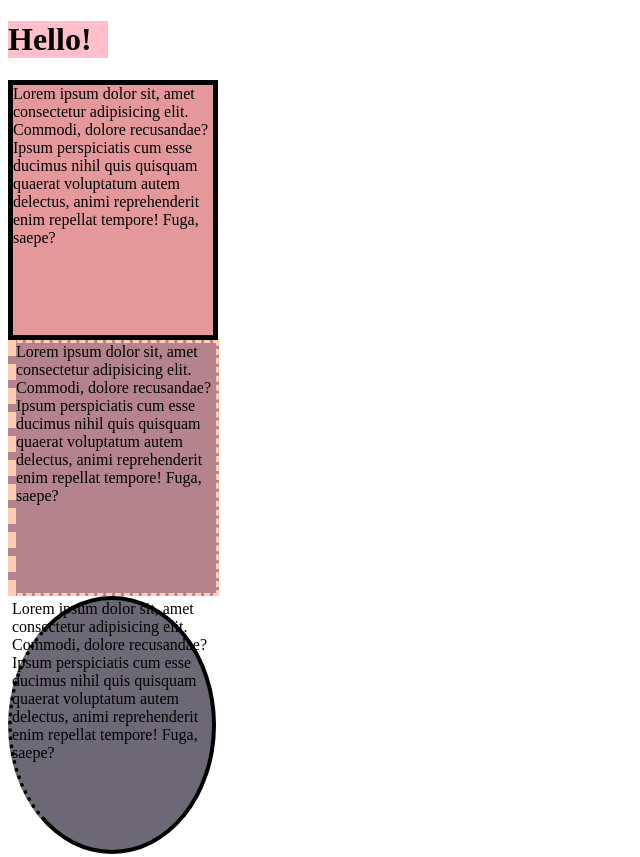
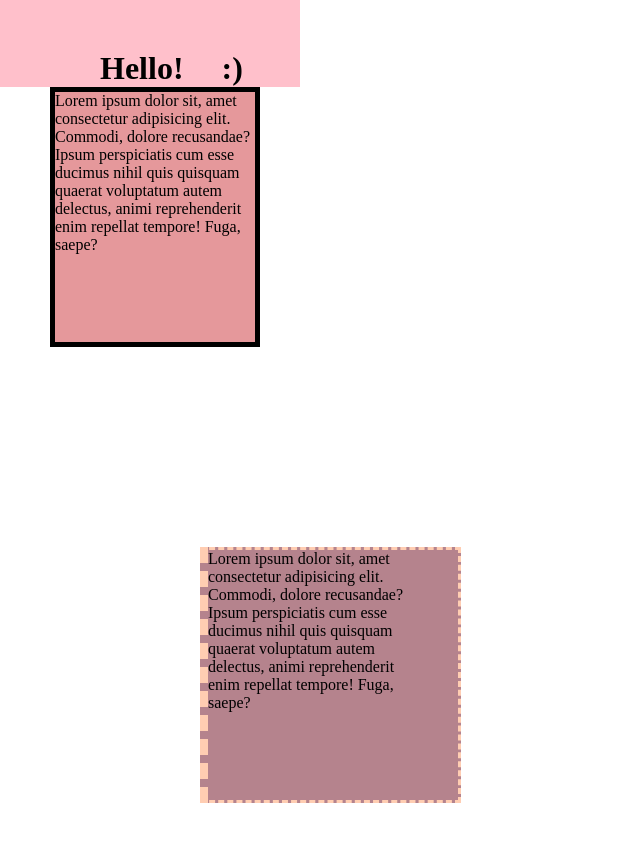
Before and after one commit to yamwoong/2024TheWebDeveloper, a plain HTML site: page Section8/Box_Model/index.html in a window 1280 px wide. Shown: the top 857 px of the page, without its empty margins (0-640 px from the left). Drawn offline with Linux system fonts and the light colour scheme.

Commit message:
20240511

```diff
--- a/Section8/app.css
+++ b/Section8/Box_Model/app.css
@@ -1,12 +1,23 @@
+body {
+    margin: 0;
+}
+
 div {
     width: 200px;
     height: 250px;
     background-color: #e5989b;
 }
 
+span {
+    margin-left: 30px;
+}
+
 h1 {
     background-color: pink;
-    width: 100px;
+    width: 200px;
+    padding-left: 100px;
+    padding-top: 50px;
+    margin: 0;
 }
 
 #one {
@@ -15,6 +26,8 @@ h1 {
     border-color: black;
     border-style: solid;
     /* box-sizing: border-box; */
+    margin-left: 50px;
+    margin-bottom: 100px;
 }
 
 #two {
@@ -23,6 +36,9 @@ h1 {
     border-width: 3px;
     border-style: dashed;
     border-left-width: 8px;
+    padding-right: 50px;
+    margin: 200px;
+
 }
 
 #three {
@@ -31,3 +47,7 @@ h1 {
     border-left-style: dotted;
     border-radius: 50%;
 }
+
+button {
+    padding: 20px;
+}
--- a/Section8/index.html
+++ b/Section8/Box_Model/index.html
@@ -9,7 +9,7 @@
 </head>
 
 <body>
-    <h1>Hello!</h1>
+    <h1>Hello! <span>:)</span></h1>
     <div id="one">Lorem ipsum dolor sit, amet consectetur adipisicing elit. Commodi, dolore recusandae? Ipsum
         perspiciatis cum
         esse ducimus nihil quis quisquam quaerat voluptatum autem delectus, animi reprehenderit enim repellat tempore!
@@ -24,6 +24,8 @@
         perspiciatis cum
         esse ducimus nihil quis quisquam quaerat voluptatum autem delectus, animi reprehenderit enim repellat tempore!
         Fuga, saepe?</div>
+
+    <button>Pad Me!</button>
 </body>
 
 </html>
--- /dev/null
+++ b/Section8/Display/app.css
@@ -0,0 +1,37 @@
+/* h1 {
+    background-color: palegoldenrod;
+    border: 1px solid black;
+    display: inline;
+}
+
+span {
+    background-color: paleturquoise;
+    border: 1px solid black;
+    display: block;
+} */
+
+span {
+    background-color: palevioletred;
+    border: 1px solid black;
+    width: 500px;
+    padding: 50px;
+    margin: 50px;
+}
+
+h1 {
+    background-color: paleturquoise;
+    border: 1px solid black;
+    width: 300px;
+    height: 200px;
+    padding: 50px;
+    margin: 100px;
+}
+
+div {
+    width: 200px;
+    height: 200px;
+    background-color: olivedrab;
+    border: 5px solid black;
+    display: inline-block;
+    margin: 50px;
+}
```
Also changed, not shown: Section8/Display/index.html (added, +50 -0 lines).
